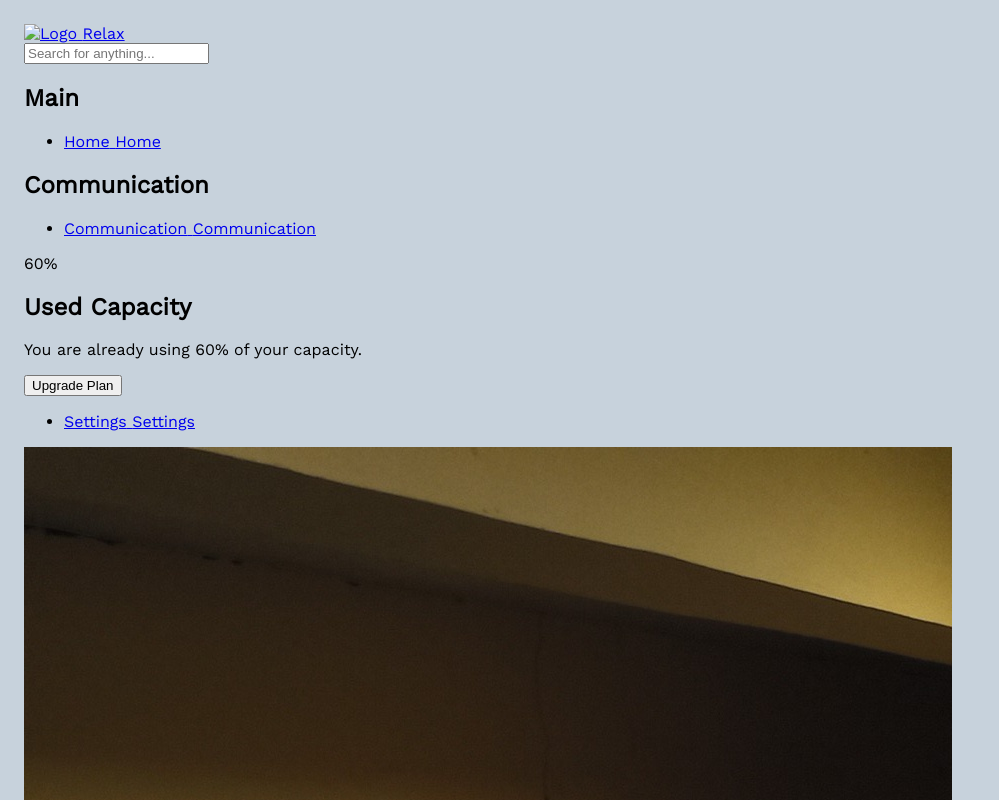
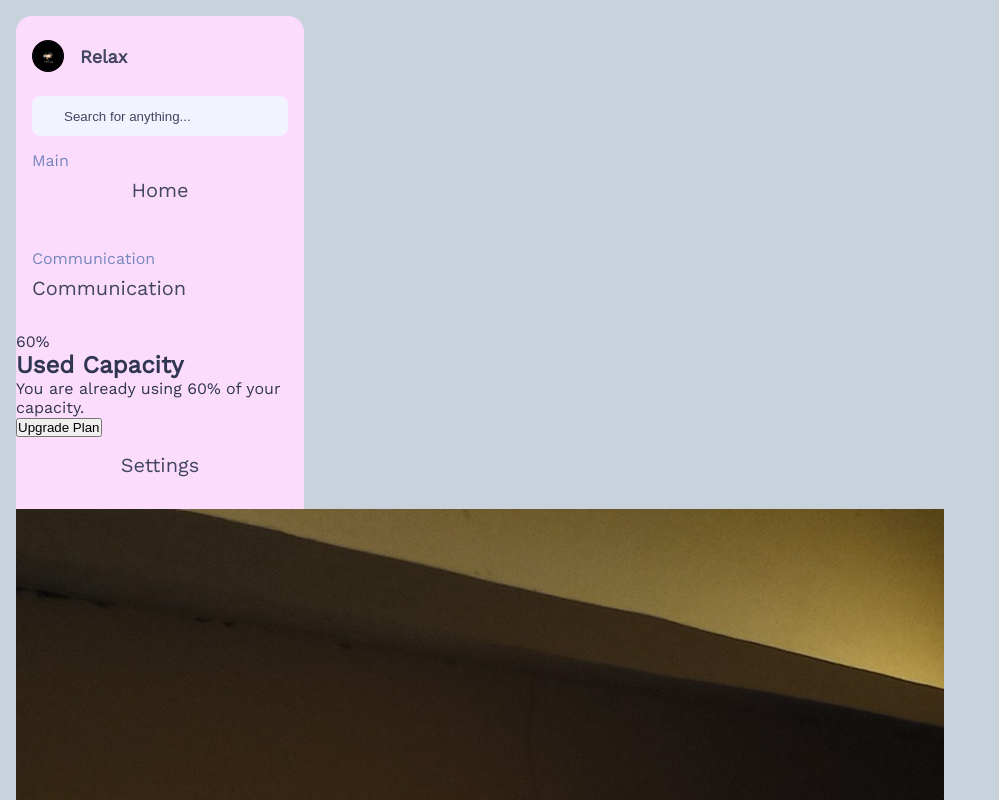
Before and after one commit to DeeNue36/Sidebar-Menu, a plain HTML site: page index.html in a window 1280 px wide. Shown: the top 800 px of the page, without its empty margins (0-999 px from the left). Drawn offline with nearby package versions, Linux system fonts and the light colour scheme.

Commit message:
css updates

```diff
--- a/index.html
+++ b/index.html
@@ -16,7 +16,7 @@
         <div class="sidebar-top-container">
             <div class="sidebar-top">
                 <a href="#" class="logo-container">
-                    <img src="images/Relax.png" alt="Logo" class="logo-small">
+                    <img src="images/relax- dark.png" alt="Logo" class="logo-small">
                     <span class="hide">
                         Relax
                     </span>
@@ -52,7 +52,7 @@
                 <li>
                     <a href="#communication" title="Communication" class="tooltip">
                         <!-- svg icon -->
-                        <span class="link-hide">Communication</span>
+                        <span class="link hide">Communication</span>
                         <span class="tooltip-content">Communication</span>
                     </a>
                 </li>
--- a/styles.css
+++ b/styles.css
@@ -1,5 +1,22 @@
 :root{
-
+    --primary-color: #272727;
+    --text: #ffff;
+    --sidebar-primary: #605dff;
+    --sidebar-primary-light: #5da8ff;
+    --sidebar-primary-hover: #605dff10;
+    --sidebar-background: #fcdcfd;
+    --background: #f1f3ff;
+    --text-link: #424662;
+    --headline: #7686bc;
+    --cta-background: #ebf3ff;
+    --cta-background-darker: #cfd5ff;
+    --cta-background-border: #cdd2f3;
+    --cta-text: #1c2035;
+    --neutral: #e6e8f0;
+    --expand-button: #4a516d;
+    --logout: #fa7575;
+    --text: #303651;
+    --text-lighter: #697089;
 }
 
 body{
@@ -9,3 +26,272 @@ body{
     padding: 16px;
     height: 100%;
 }
+
+html{
+    height: 100%;
+}
+
+*{
+    margin: 0;
+    padding: 0;
+    box-sizing: border-box;
+}
+
+.sidebar{
+    position: sticky;
+    top: 0;
+    left: 0;
+    min-height: 860px;
+    height: 100%;
+    padding: 16px 0px;
+    border-radius: 16px;
+    max-width: 18rem;
+    display: flex;
+    color: var(--text);
+    flex-direction: column;
+    background-color: var(--sidebar-background);
+    transition: max-width 0.1s ease-in-out;
+}
+
+body.collapsed .sidebar{
+    max-width: 80px;
+    display: flex;
+    align-items: center;
+}
+
+body.collapsed .hide{
+    position: absolute;
+    display: none;
+}
+
+/* search container */
+.search-container{
+    padding: 0 16px;
+    position: relative;
+}
+
+.search-container input{
+    background-color: var(--background);
+    height: 40px;
+    width: 100%;
+    border-radius: 8px;
+    padding: 0 8px;
+    padding-left: 32px;
+    flex-grow: 1;
+    outline: none;
+    border: none;
+}
+
+.search-container svg{
+    position: absolute;
+    z-index: 2;
+    top: 50%;
+    left: 26px;
+    transform: translateY(-50%);
+    pointer-events: none;
+    right: 24px;
+}
+
+body.collapsed .search-container svg{
+    top: 50%;
+    left: 50%;
+    right: auto;
+    transform: translate(-50%, -50%);
+    color: var(--text-link);
+    stroke: var(--text-link);
+}
+
+.search-container input::-webkit-input-placeholder{
+    color: var(--text-link);
+    white-space: nowrap;
+}
+
+body.collapsed .search-container input{
+    max-width: 40px;
+}
+
+body.collapsed .search-container input::-webkit-input-placeholder{
+    color: transparent;
+}
+
+/* sidebar top */
+
+.sidebar-top-container{
+    display: flex;
+}
+
+.sidebar-top{
+    position: relative;
+    display: flex;
+    align-items: start;
+    justify-content: center;
+    flex-direction: column;
+    overflow: hidden;
+    height: 64px;
+    padding-bottom: 16px;
+}
+
+.body.collapsed .sidebar-top{
+    display: flex;
+    flex-direction: column;
+    justify-content: center;
+}
+
+.logo-container{
+    display: flex;
+    align-items: center;
+    color: var(--text-link);
+    font-weight: 700;
+    text-decoration: none;
+    font-size: 1.125rem;
+    gap: 16px;
+    padding: 0 16px;
+}
+
+.logo-small{
+    height: 32px;
+    width: 32px;
+    overflow: hidden;
+    object-fit: cover;
+    border-radius: 50%;
+}
+
+/* menu-links */
+
+.sidebar-links{
+    margin-top: 16px;
+    width: 100%;
+}
+
+.sidebar-links h2{
+    margin-left: 16px;
+    color: var(--headline);
+    font-size: 16px;
+    font-weight: 500;
+    line-height: 18px;
+    margin-bottom: 8px;
+    animation: fadeIn 0.2s ease-in-out;
+}
+
+body.collapsed h2{
+    display: none;
+}
+
+.sidebar-links ul{
+    list-style-type: none;
+    position: relative;
+    display: flex;
+    flex-direction: column;
+    column-gap: 8px;
+    margin: 0px;
+    padding: 0px;
+}
+
+.sidebar-links li {
+    color: var(--text-link);
+}
+
+.body.collapsed .sidebar-links li{
+    display: flex;
+    justify-content: center;
+    align-items: center;
+}
+
+.sidebar-links li svg{
+    stroke: var(--text-link);
+    width: 28px;
+    height: 28px;
+    min-width: 28px;
+}
+
+.sidebar-links li a:hover svg{
+    color: var(--sidebar-primary);
+}
+
+.sidebar-links li a:hover{
+    color: var(--sidebar-primary);
+}
+
+.sidebar-links li a{
+    color: var(--text-link);
+    flex-grow: 1;
+    padding: 0 16px;
+    font-size: 1.25rem;
+    display: flex;
+    gap: 28px;
+    justify-content: center;
+    height: 56px;
+    text-decoration: none;
+    transition: background-color 0.2s ease-in-out;
+}
+
+.sidebar-links li a .link{
+    flex-grow: 1;
+    overflow: hidden;
+    white-space: nowrap;
+    animation: fadeIn 0.2s ease-in-out;
+}
+
+.sidebar-links li a img{
+    height: 34px;
+    width: 34px;
+}
+
+.sidebar-links .active:hover{
+    background-color: var(--sidebar-primary-hover);
+}
+
+.sidebar-links .active{
+    text-decoration: none;
+    background-color: var(--sidebar-primary-hover);
+    color: var(--text-link);
+}
+
+.sidebar-links .active svg{
+    stroke: var(--text-link);
+}
+
+.sidebar-links li a:hover svg{
+    stroke: var(--sidebar-primary);
+    color: var(--sidebar-primary);
+}
+
+.sidebar-links li a:hover{
+    color: var(--sidebar-primary);
+}
+
+/* tooltip */
+
+.tooltip{
+    position: relative;
+}
+
+.tooltip .tooltip-content::after{
+    content: "";
+    position: absolute;
+    top: 50%;
+    left: 0%;
+    margin-left: -10px;
+    margin-top: -5px;
+    border-width: 5px;
+    border-style: solid;
+    border-color: transparent var(--cta-text) transparent transparent;
+}
+
+.tooltip .tooltip-content{
+    visibility: hidden;
+    background-color: var(--cta-text);
+    color: var(--text);
+    text-align: center;
+    border-radius: 6px;
+    padding: 6px 12px;
+    position: absolute;
+    z-index: 1;
+    left: 90px;
+}
+
+.collapsed .tooltip:hover .tooltip-content{
+    visibility: visible;
+}
+
+/* sidebar action */
```
Also changed, not shown: images/relax- dark.png (added).
